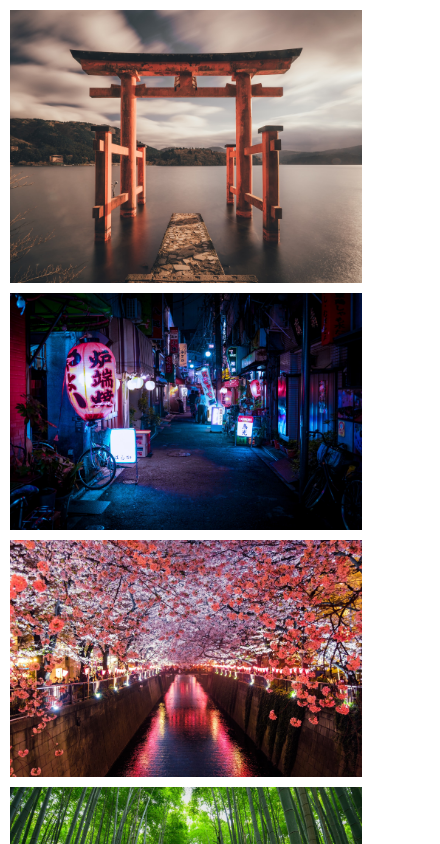
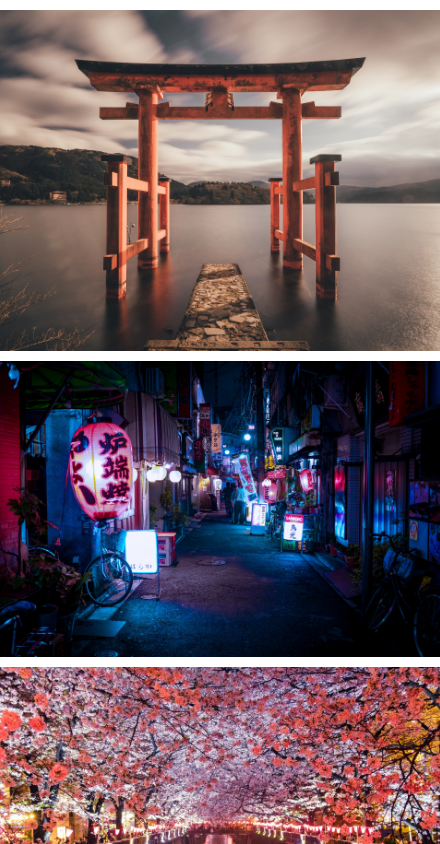
Before and after one commit to KyleKnolleLynch/fluid-image-gallery, a plain HTML site: page index.html in a window 390 px wide. Shown: the top 844 px of the page, 440 px wide, since content can reach past the window. Drawn offline with Linux system fonts and the light colour scheme.

Commit message:
media query

```diff
--- a/style.css
+++ b/style.css
@@ -108,10 +108,6 @@ span {
     margin: 1rem 0;
     gap: 1rem;
   }
-  .img-container {
-    width: 80%;
-    margin: 0 1rem;
-  }
 
   .modal p {
     bottom: 6vh;
```
